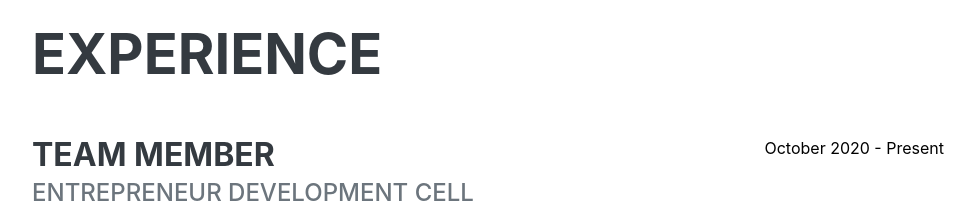
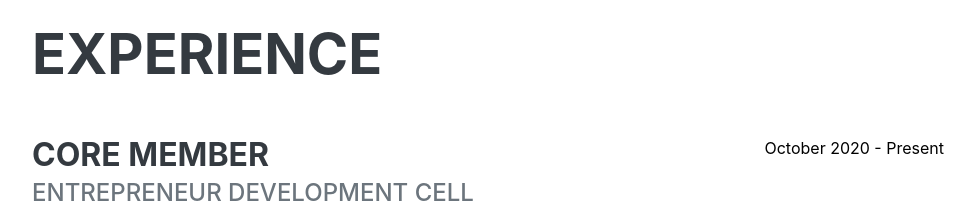
Before and after one commit to Varun3571/WebResume_VarunPrabhakar, a plain HTML site: page index.html in a window 1280 px wide. Shown: the part 860-1084 px from the top of the page, without its empty margins (288-1263 px from the left). Drawn offline with nearby package versions, Linux system fonts and the light colour scheme; a web font is replaced by a local one.

Commit message:
Update index.html

```diff
--- a/index.html
+++ b/index.html
@@ -60,7 +60,7 @@
                     <h2 class="mb-5">Experience</h2>
                     <div class="d-flex flex-column flex-md-row justify-content-between mb-5">
                         <div class="flex-grow-1">
-                            <h3 class="mb-0">Team Member</h3>
+                            <h3 class="mb-0">Core Member</h3>
                             <div class="subheading mb-3">Entrepreneur Development Cell</div>
                             <p>Organised many events along with others from the team. Wrote articles, designed and editted the final Yearly Magazine for the cell- BizFanatics</p>
                         </div>
```
